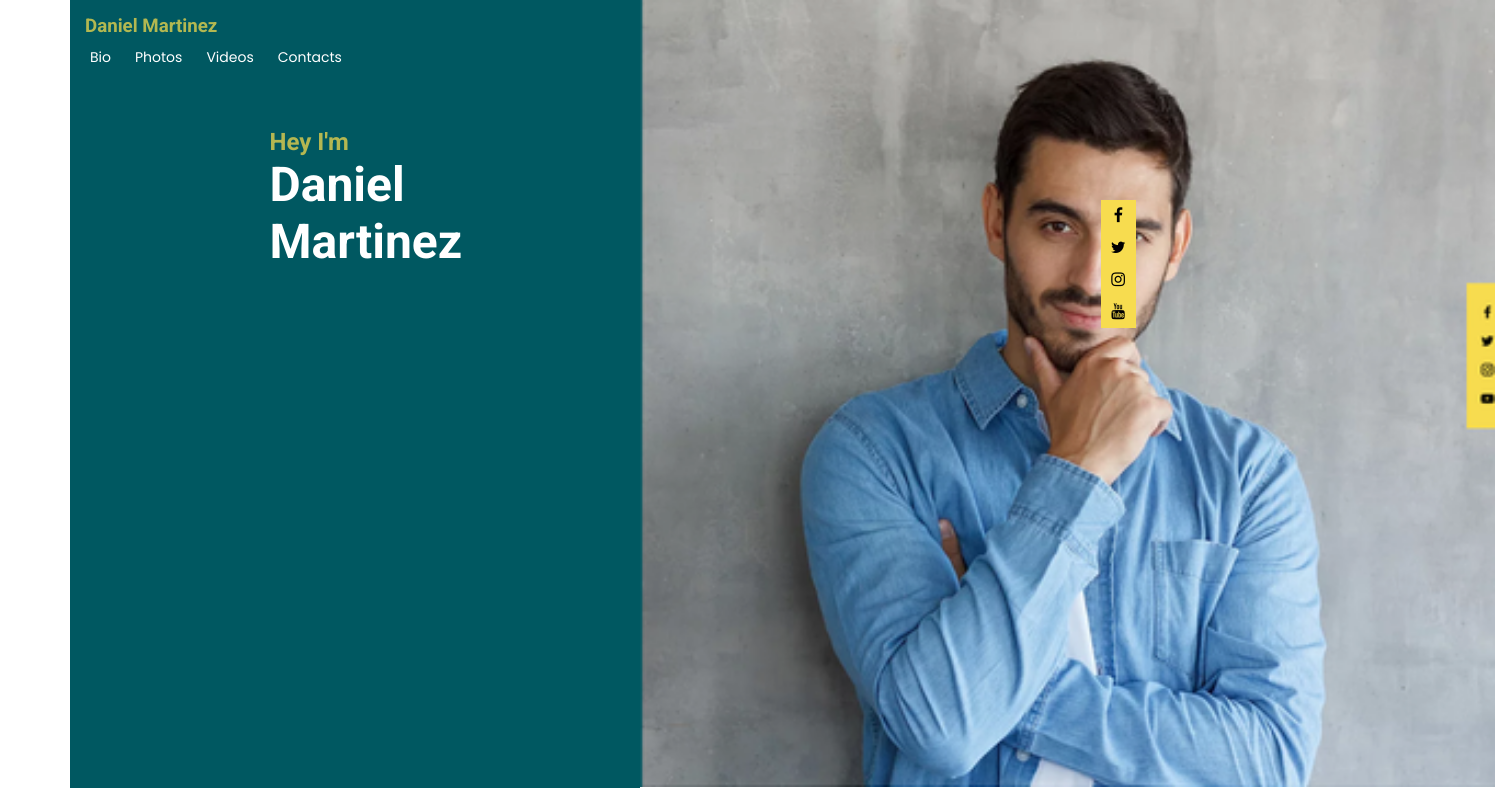
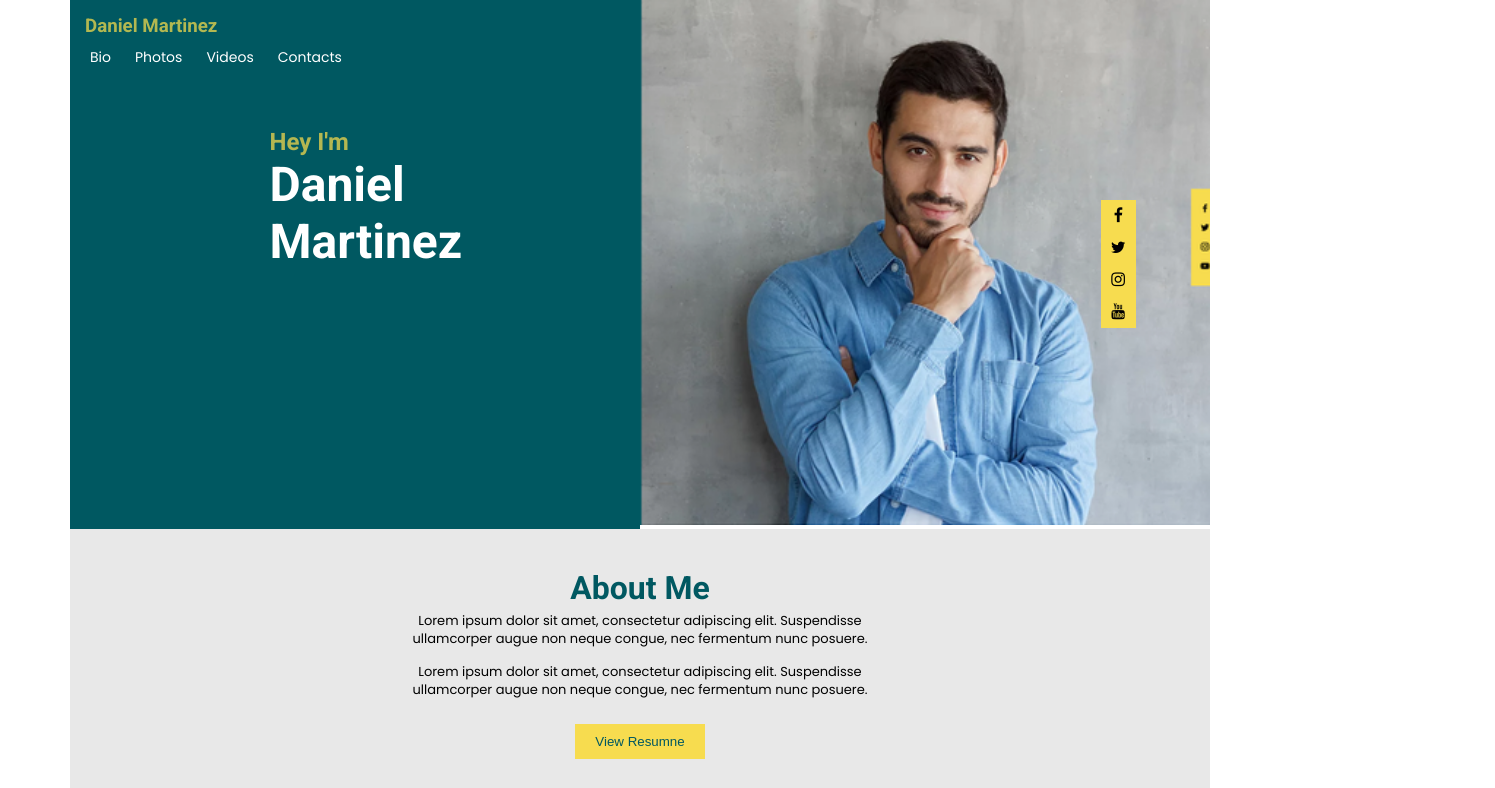
Before and after one commit to SPS46/Project3, a plain HTML site: page index.html in a window 1280 px wide. Shown: the top 788 px of the page, 1495 px wide, since content can reach past the window. Drawn offline with Linux system fonts and the light colour scheme.

Commit message:
index.html

```diff
--- a/index.html
+++ b/index.html
@@ -40,7 +40,7 @@
                     </div>
                 </div>
                 <div class="right">
-                    <img src="img/1.png" alt width="150%">
+                    <img src="img/1.png" alt width="100%">
                     <div class="icon_bar">
                         <a href="#" class="facebook"><i class="fa fa-facebook" aria-hidden="true"></i>
                         </a>
```
